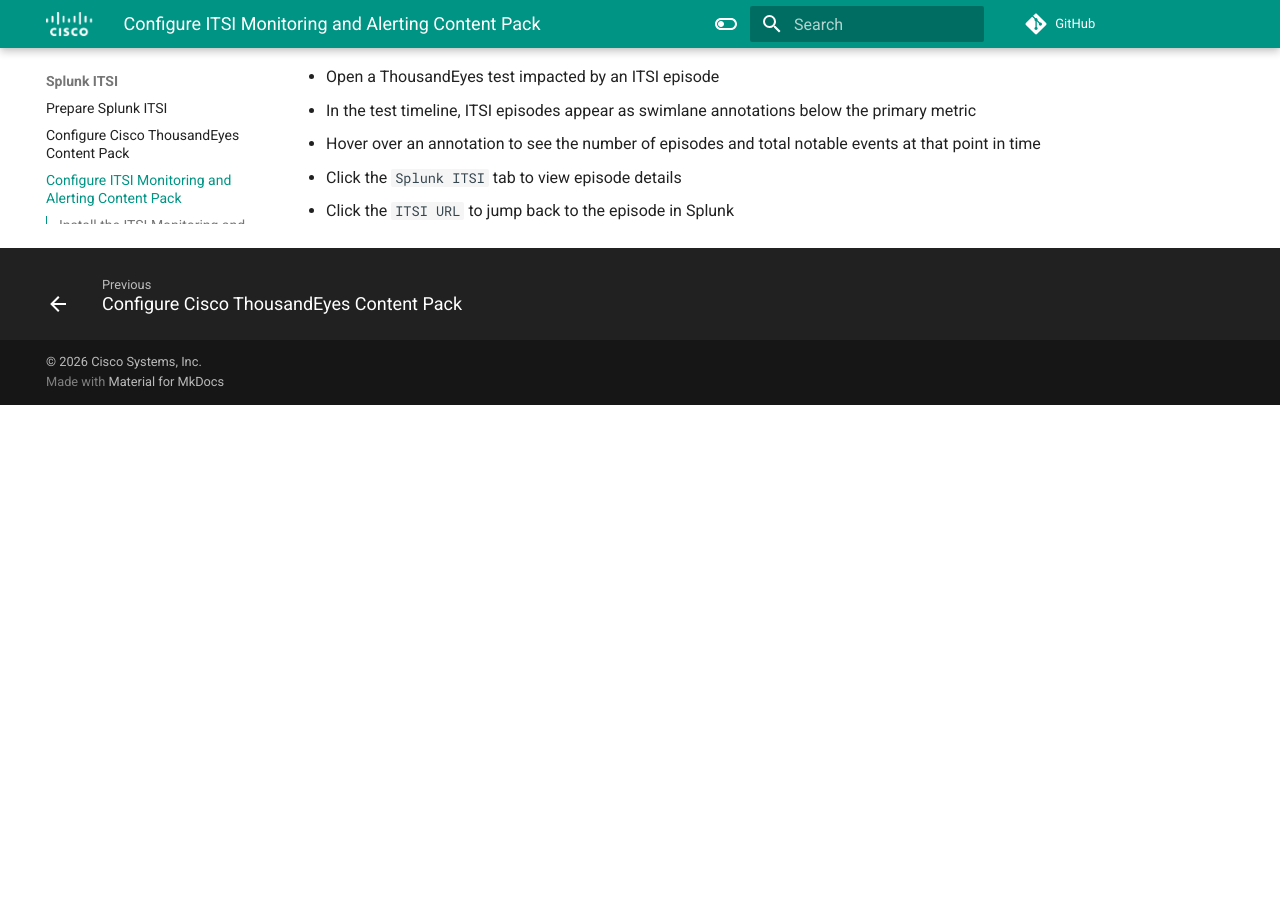
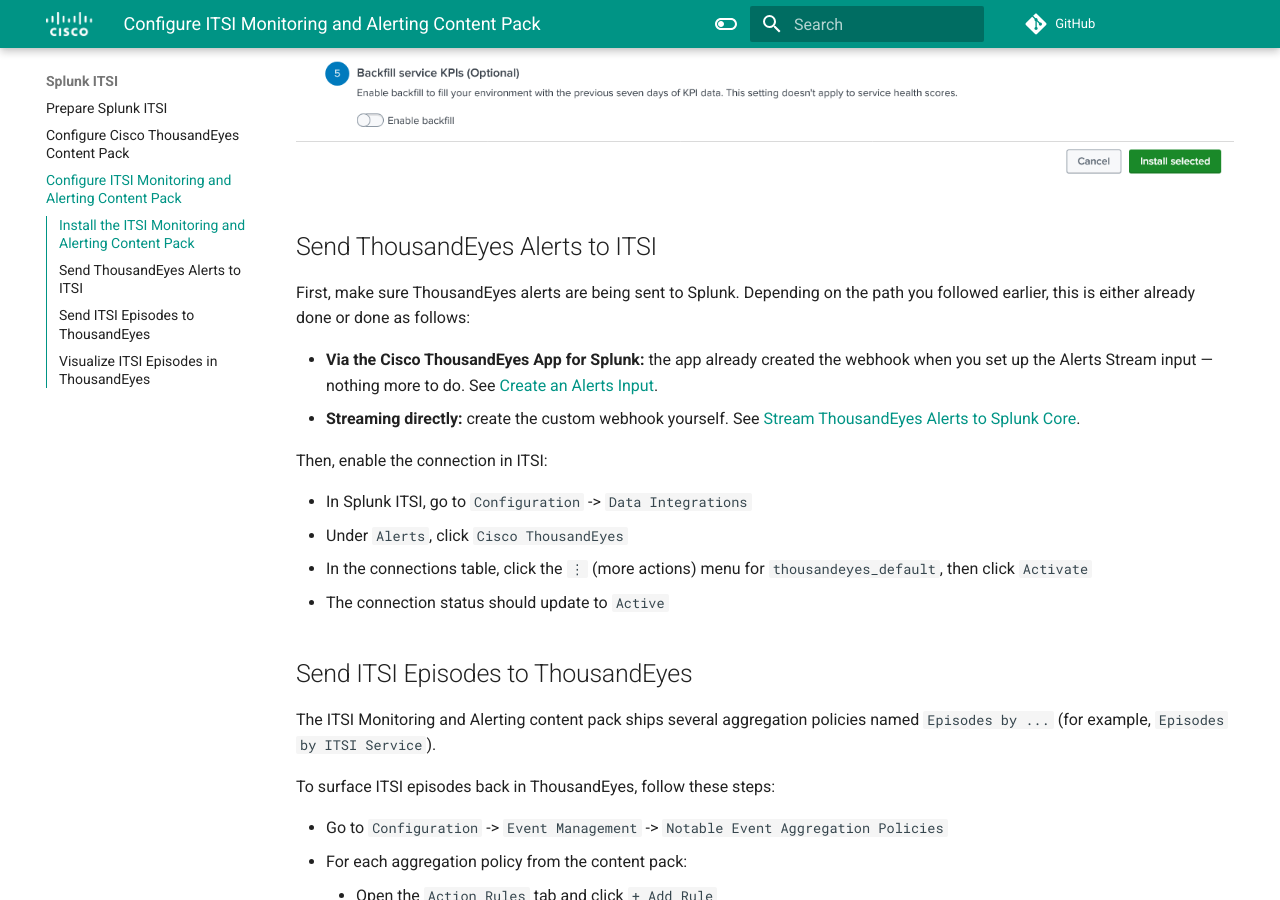
Before and after one commit to ajimenez1503/splunk.conf-2026-OBS1217, an MkDocs documentation site: the page built from docs/splunk_itsi/configure_alerts_content_pack.md, in a window 1280 px wide and 900 px high, scrolled down 1729 px. Built offline with MkDocs 1.6.1 and Material for MkDocs 9.7.7, drawn with Linux system fonts in a browser that asks for light colours; comment, search, counter and statistics services are not loaded; before the commit the page ends 2134 px from its top, so only the background shows below that; some of the changed text lies outside the part shown.

Commit message:
ITSI alerts revision

```diff
--- a/docs/splunk_itsi/configure_alerts_content_pack.md
+++ b/docs/splunk_itsi/configure_alerts_content_pack.md
@@ -18,11 +18,17 @@
 - Optionally backfill your environment with the previous seven days of KPI data
 - Click `Install selected`, then `Install` in the confirmation dialog
 
+![Alerting Content Pack configuration](../img/itsi/itsi_alerting_pack_config.png)
+
 ## Send ThousandEyes Alerts to ITSI
 
-To forward ThousandEyes alerts into ITSI, follow these steps:
+First, make sure ThousandEyes alerts are being sent to Splunk. Depending on the path you followed earlier, this is either already done or done as follows:
 
-- In ThousandEyes, create a custom webhook for sending alerts to Splunk ITSI
+- **Via the Cisco ThousandEyes App for Splunk:** the app already created the webhook when you set up the Alerts Stream input — nothing more to do. See [Create an Alerts Input](../thousandeyes_splunk_app/create_alerts_input.md).
+- **Streaming directly:** create the custom webhook yourself. See [Stream ThousandEyes Alerts to Splunk Core](../splunk_core/stream_alerts_to_splunk_core_webhook.md).
+
+Then, enable the connection in ITSI:
+
 - In Splunk ITSI, go to `Configuration` -> `Data Integrations`
 - Under `Alerts`, click `Cisco ThousandEyes`
 - In the connections table, click the `⋮` (more actions) menu for `thousandeyes_default`, then click `Activate`
```
Also changed, not shown: docs/img/itsi/itsi_alerting_pack_config.png (added).
